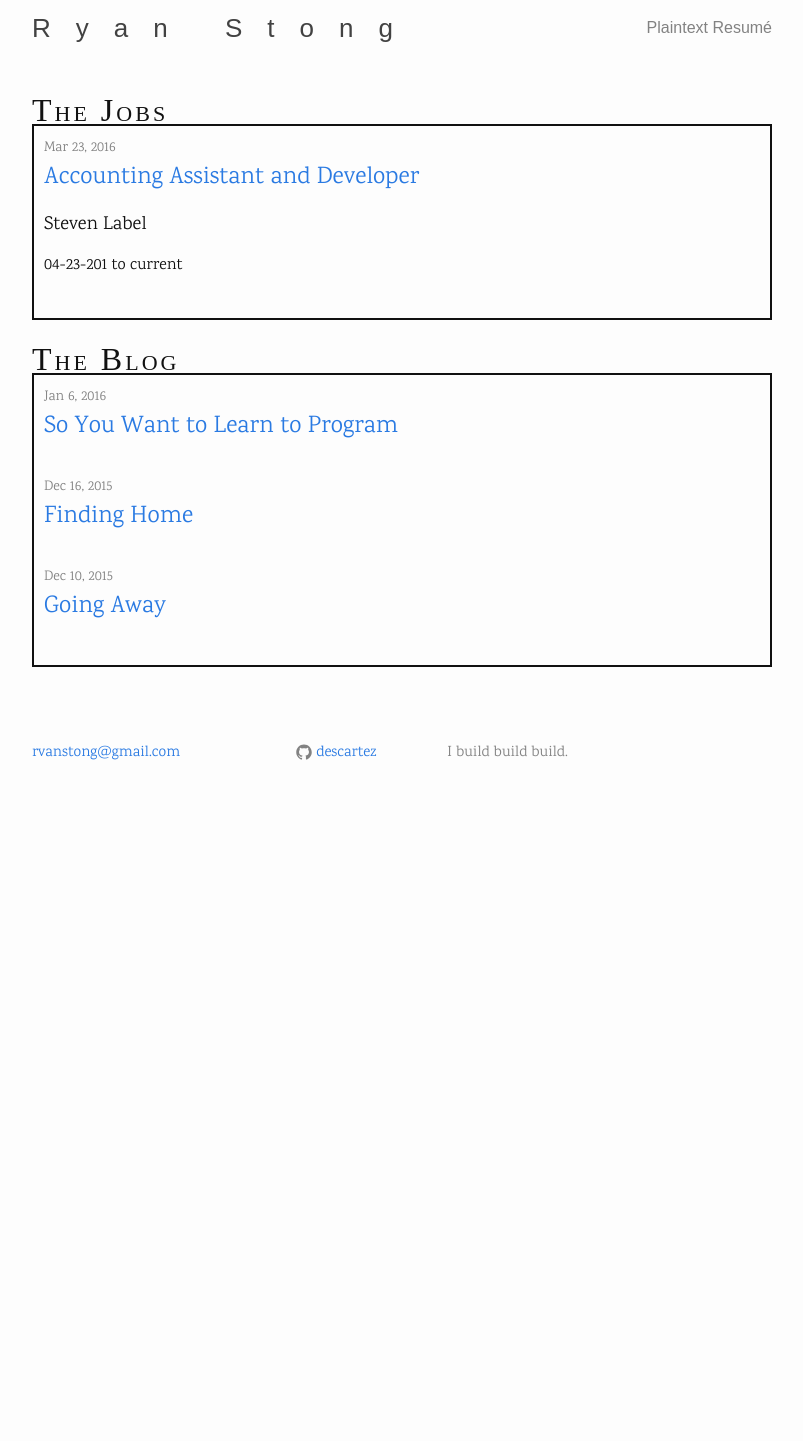
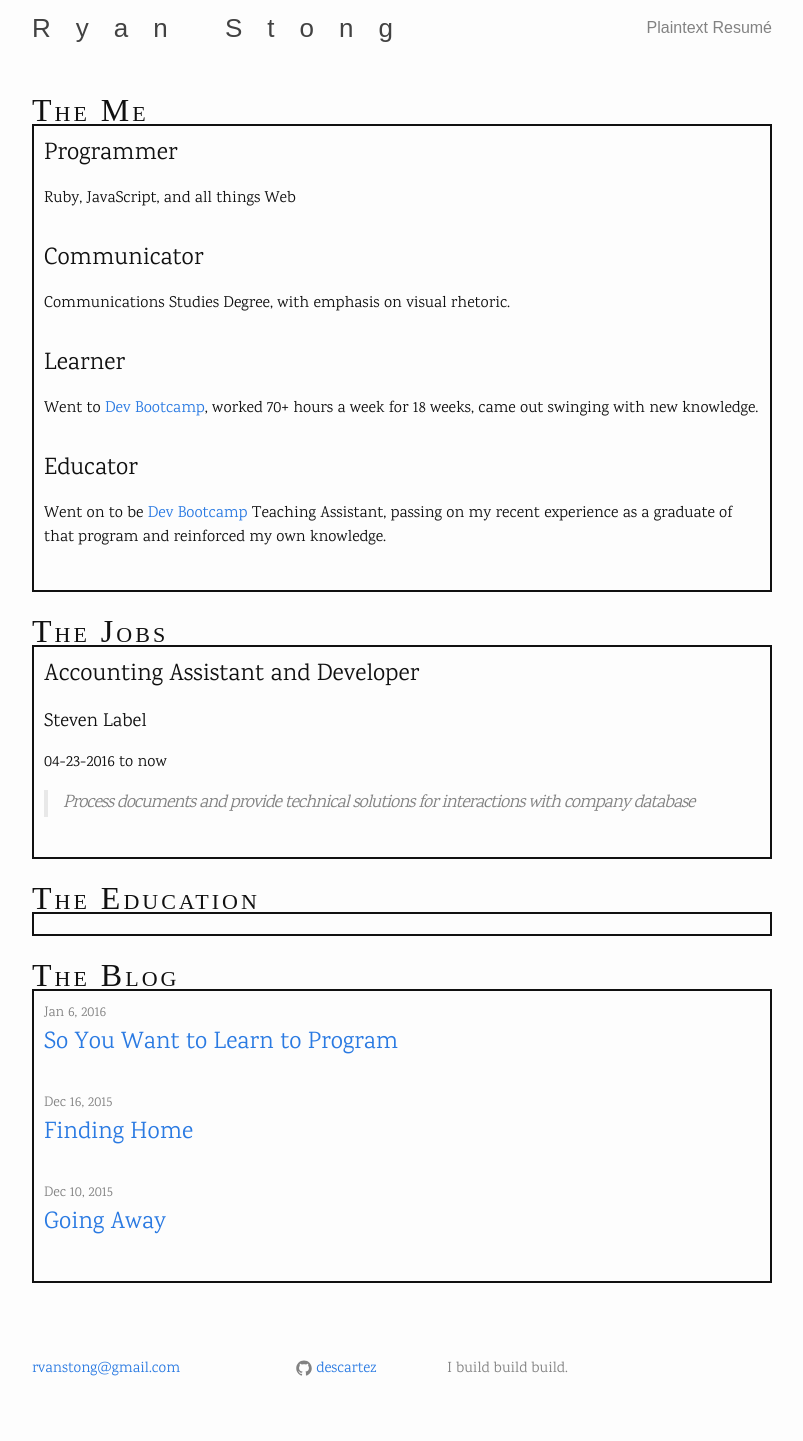
Before and after one commit to descartez/descartez.github.io, a Jekyll site: the page built from index.html, in a window 1280 px wide. Shown: the whole page, without its empty margins (238-1041 px from the left). Built offline with Jekyll 4.4.1, drawn with Linux system fonts in a browser that asks for light colours; some web fonts are replaced; before the commit the page ends 900 px from its top, so only the background shows below that.

```diff
--- a/_posts/2015-03-23-accounting-assistant-and-developer.md
+++ b/_posts/2015-03-23-accounting-assistant-and-developer.md
@@ -6,6 +6,6 @@
 ---
 
 ### Steven Label
-04-23-201 to current
+04-23-2016 to now
 
-> Processed documents and provided technical solutions for interactions with company database
+> Process documents and provide technical solutions for interactions with company database
--- a/_sass/_layout.scss
+++ b/_sass/_layout.scss
@@ -90,7 +90,6 @@
         }
     }
 }
-
 
 
 /**
--- a/index.html
+++ b/index.html
@@ -4,11 +4,42 @@
 
 <div class="home">
 
+  <h1 class="page-heading">The Me</h1>
+  <ul class="post-list">
+    <li>
+      <h2>Programmer</h2>
+      <p>Ruby, JavaScript, and all things Web</p>
+    </li>
+    <li>
+      <h2>Communicator</h2>
+      <p>Communications Studies Degree, with emphasis on visual rhetoric.</p>
+    </li>
+    <li>
+      <h2>Learner</h2>
+      <p>Went to <a href='http://devbootcamp.com/'>Dev Bootcamp</a>, worked 70+ hours a week for 18 weeks, came out swinging with new knowledge.</p>
+    </li>
+    <li>
+      <h2>Educator</h2>
+      <p>Went on to be <a href='http://devbootcamp.com/'>Dev Bootcamp</a> Teaching Assistant, passing on my recent experience as a graduate of that program and reinforced my own knowledge.</p>
+    </li>
+  </ul>
+
   <h1 class="page-heading">The Jobs</h1>
   <ul class="post-list">
     {% for post in site.categories.job %}
     <li>
-        <span class="post-meta">{{ post.date | date: "%b %-d, %Y" }}</span>
+      <h2>
+        {{ post.title }}
+      </h2>
+      {{ post.content }}
+    </li>
+    {% endfor %}
+  </ul>
+
+  <h1 class="page-heading">The Education</h1>
+  <ul class="post-list">
+    {% for post in site.categories.edu %}
+    <li>
 
       <h2>
         <a class="post-link" href="{{ post.url | prepend: site.baseurl }}">{{ post.title }}</a>
```
Also changed, not shown: _posts/2015-8-22-git-workflow-p1.md (deleted, +0 -66 lines). Lines whose indentation alone changed are shown as unchanged.
